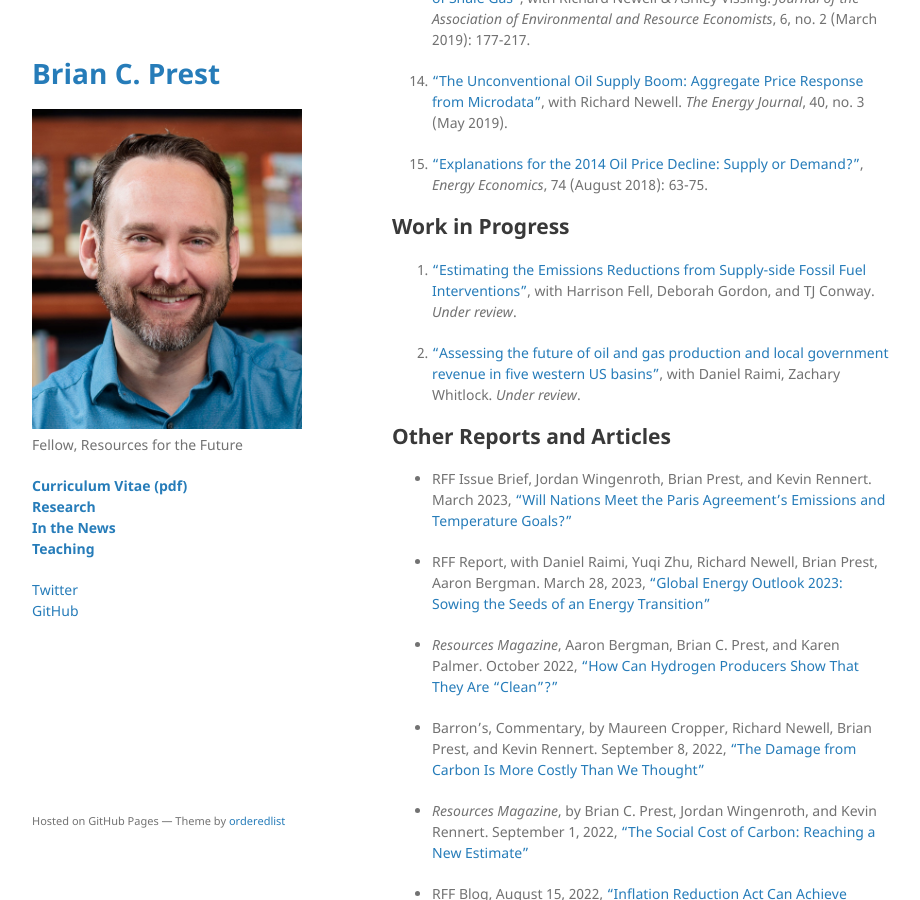
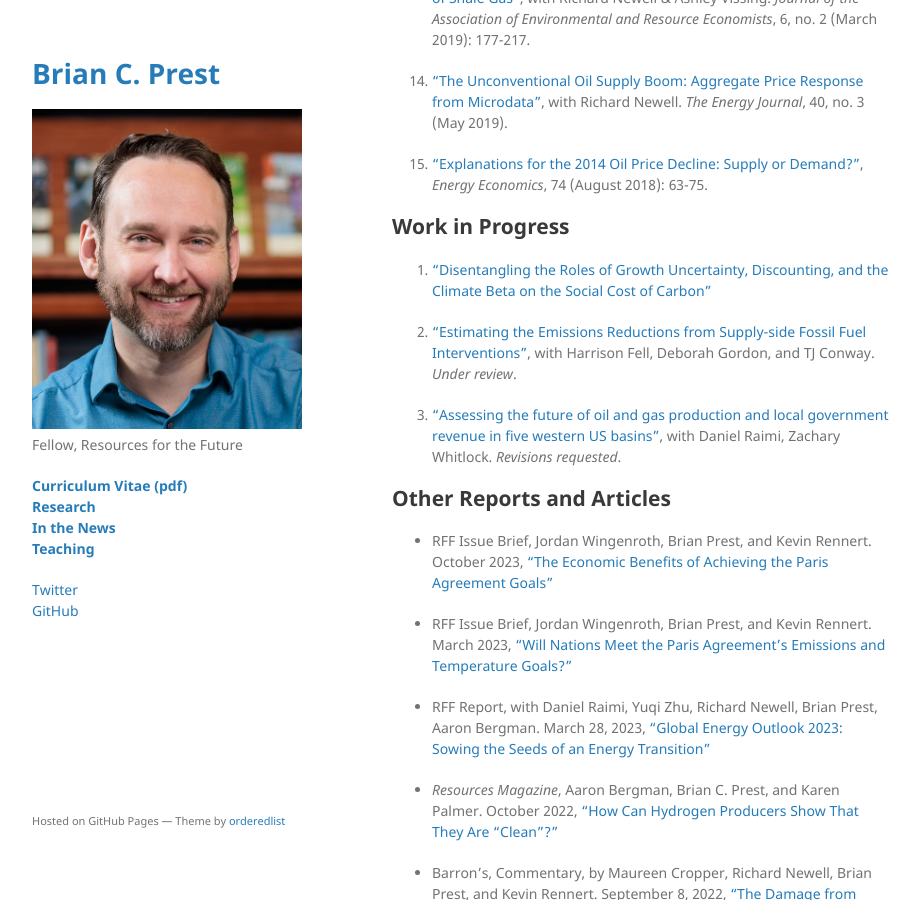
Before and after one commit to bprest/bprest.github.io, a Jekyll site: the page built from research.md, in a window 1280 px wide and 900 px high, scrolled down 1503 px. Shown: the whole window, without its empty margins (178-1098 px from the left). Built offline with Jekyll 4.4.1, drawn with Linux system fonts in a browser that asks for light colours; our own code applies the rules of GitHub Pages for plain Markdown files.

Commit message:
add disentangling SCC paper; R&R update

```diff
--- a/research.md
+++ b/research.md
@@ -39,9 +39,11 @@ DOI: 10.1126/science.adi5943
 
 ## Work in Progress
 
+1. ["Disentangling the Roles of Growth Uncertainty, Discounting, and the Climate Beta on the Social Cost of Carbon"](https://www.rff.org/publications/working-papers/disentangling-the-roles-of-growth-uncertainty-discounting-and-the-climate-beta-on-the-social-cost-of-carbon/)
+
 1. ["Estimating the Emissions Reductions from Supply-side Fossil Fuel Interventions"](https://www.rff.org/publications/working-papers/estimating-the-emissions-reductions-from-supply-side-fossil-fuel-interventions/), with Harrison Fell, Deborah Gordon, and TJ Conway. _Under review_.
 
-1. ["Assessing the future of oil and gas production and local government revenue in five western US basins"](https://www.rff.org/publications/working-papers/assessing-the-future-of-oil-and-gas-production-and-local-government-revenue-in-five-western-us-basins/), with Daniel Raimi, Zachary Whitlock. _Under review_.
+1. ["Assessing the future of oil and gas production and local government revenue in five western US basins"](https://www.rff.org/publications/working-papers/assessing-the-future-of-oil-and-gas-production-and-local-government-revenue-in-five-western-us-basins/), with Daniel Raimi, Zachary Whitlock. _Revisions requested_.
 
 <!--
 
@@ -50,6 +52,9 @@ DOI: 10.1126/science.adi5943
 -->
 
 ## Other Reports and Articles
+
+* RFF Issue Brief, Jordan Wingenroth, Brian Prest, and Kevin Rennert. October 2023, ["The Economic Benefits of Achieving the Paris Agreement Goals"](https://www.rff.org/publications/issue-briefs/the-economic-benefits-of-achieving-the-paris-agreement-goals/)
+
 
 * RFF Issue Brief, Jordan Wingenroth, Brian Prest, and Kevin Rennert. March 2023, ["Will Nations Meet the Paris Agreement’s Emissions and Temperature Goals?"](https://www.rff.org/publications/issue-briefs/will-nations-meet-the-paris-agreements-emissions-and-temperature-goals/)
 
```
